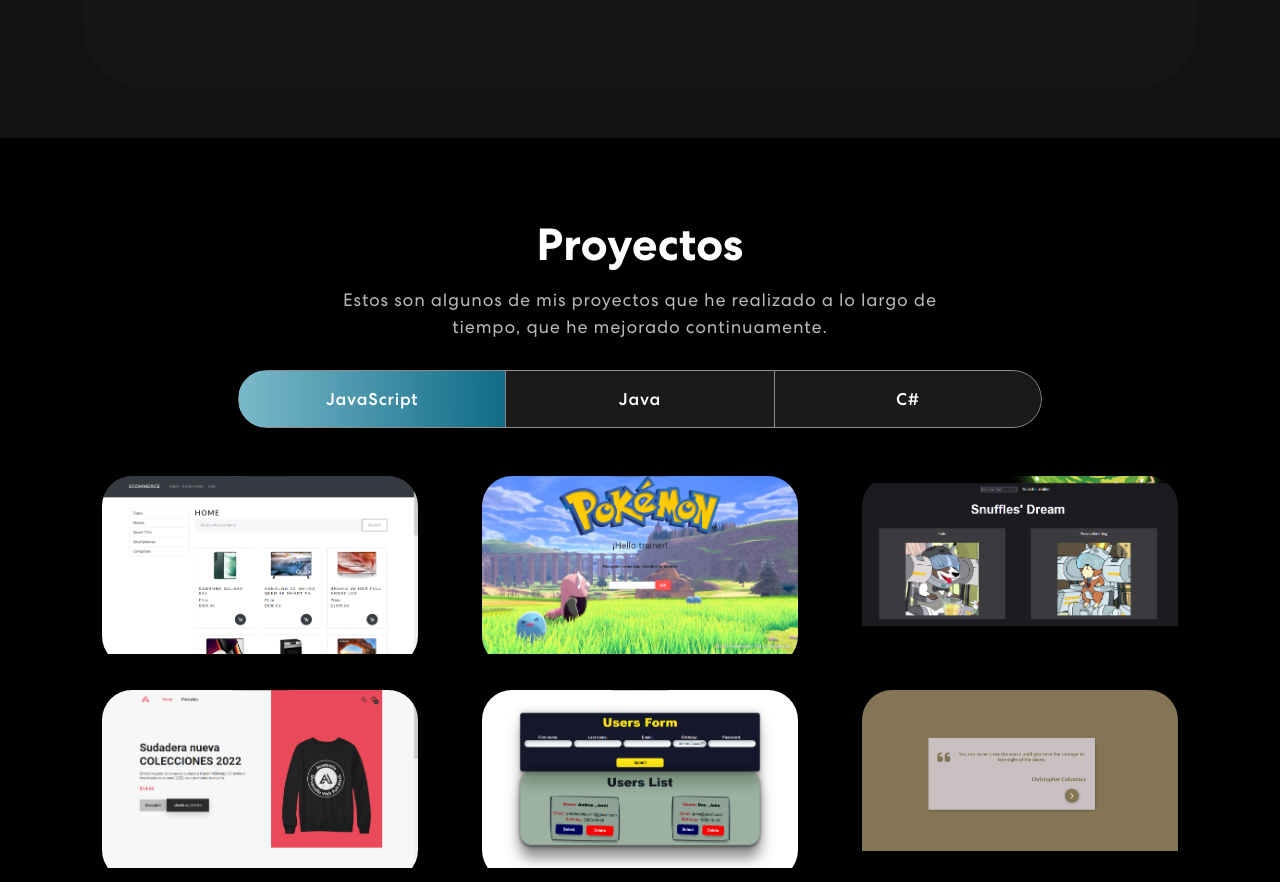
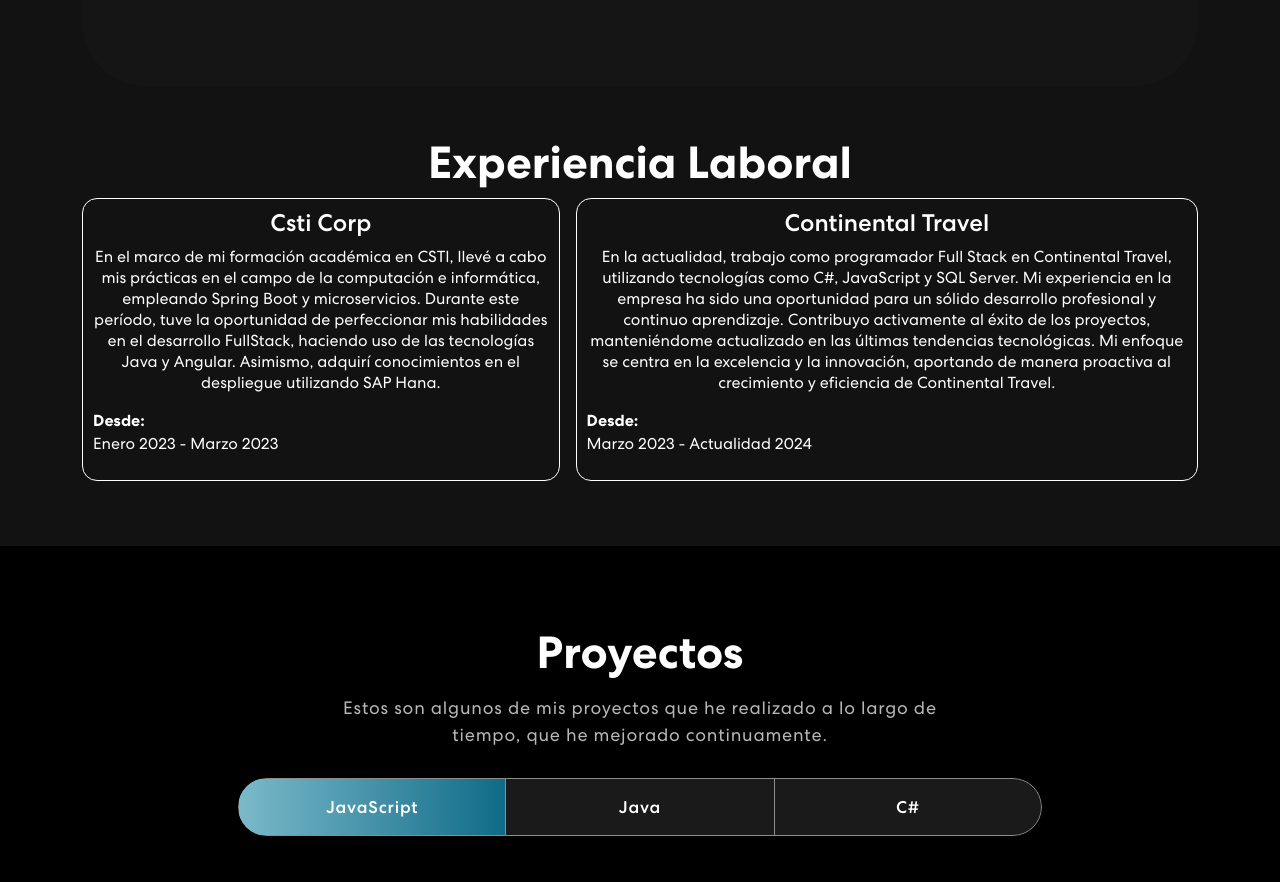
Before and after one commit to Andree1103/PortafolioPro, a React (Vite) app: page / in a window 1280 px wide. Shown: the part 1220-2102 px from the top of the page. Built offline with nearby package versions, Linux system fonts and the light colour scheme.

Commit message:
actualizando portafolio

```diff
--- a/src/App.css
+++ b/src/App.css
@@ -495,7 +495,32 @@
   right: 0;
   z-index: -4;
 }
+/************ Experiencia CSS ***********/
+.experience-div {
+  display: flex;
+  gap: 1rem;
+  margin-top: 25px;
+}
+.exp-h2 {
+  font-size: 45px;
+  font-weight: 700;
+  text-align: center;
+}
+.exp-h4 {
+  text-align: center;
+}
 
+.exp-div {
+  border: 1px white solid;
+  padding: 10px;
+  border-radius: 15px;
+}
+
+@media (max-width: 450px) {
+  .experience-div {
+    flex-direction: column;
+  }
+}
 /************ Projects Css ************/
 .contact {
   background: linear-gradient(90.21deg, #81bece -5.91%, #036280 111.58%);
--- a/src/App.jsx
+++ b/src/App.jsx
@@ -9,6 +9,7 @@
 import Footer from "./components/Footer";
 import { IntlProvider, FormattedMessage } from "react-intl";
 import MensajesIngles from "./lang/en-US.json";
+import Experiencie from "./components/Experiencie";
 
 function App() {
   return (
@@ -18,6 +19,7 @@
         <NavBars />
         <Banner />
         <Skill />
+        <Experiencie />
         <Projects />
         <Contact />
         <Footer />
--- a/src/components/Banner.jsx
+++ b/src/components/Banner.jsx
@@ -82,7 +82,7 @@
                       />
                     </p>
                     <a
-                      href="https://www.docdroid.net/N4DFVNV/cvpro10-pdf"
+                      href="https://drive.google.com/file/d/1mRtC5aAFv4a2wHEPQWj5ibRCW0wHOj3E/view?usp=sharing"
                       target="_blank"
                     >
                       Descargar CV
--- /dev/null
+++ b/src/components/Experiencie.jsx
@@ -0,0 +1,57 @@
+import React from "react";
+import { Container, Row, Col } from "react-bootstrap";
+import CTOnline from "../assets/img/ctoexp.svg";
+import CstiCorp from "../assets/img/logocsti.svg";
+
+const Experiencie = () => {
+  return (
+    <section className="Experience">
+      <Container id="experience">
+        <Row className="aling-items-center" style={{ marginBottom: "65px" }}>
+          <h2 className="exp-h2">Experiencia Laboral</h2>
+          <div className="experience-div">
+            <div className="exp-div">
+              <h4 className="exp-h4">Csti Corp</h4>
+              <p className="exp-h4">
+                En el marco de mi formación académica en CSTI, llevé a cabo mis
+                prácticas en el campo de la computación e informática, empleando
+                Spring Boot y microservicios. Durante este período, tuve la
+                oportunidad de perfeccionar mis habilidades en el desarrollo
+                FullStack, haciendo uso de las tecnologías Java y Angular.
+                Asimismo, adquirí conocimientos en el despliegue utilizando SAP
+                Hana.
+              </p>
+              <div>
+                <span>
+                  <b>Desde:</b>
+                </span>
+                <p>Enero 2023 - Marzo 2023</p>
+              </div>
+            </div>
+            <div className="exp-div">
+              <h4 className="exp-h4">Continental Travel</h4>
+              <p className="exp-h4">
+                En la actualidad, trabajo como programador Full Stack en
+                Continental Travel, utilizando tecnologías como C#, JavaScript y
+                SQL Server. Mi experiencia en la empresa ha sido una oportunidad
+                para un sólido desarrollo profesional y continuo aprendizaje.
+                Contribuyo activamente al éxito de los proyectos, manteniéndome
+                actualizado en las últimas tendencias tecnológicas. Mi enfoque
+                se centra en la excelencia y la innovación, aportando de manera
+                proactiva al crecimiento y eficiencia de Continental Travel.
+              </p>
+              <div>
+                <span>
+                  <b>Desde:</b>
+                </span>
+                <p>Marzo 2023 - Actualidad 2024</p>
+              </div>
+            </div>
+          </div>
+        </Row>
+      </Container>
+    </section>
+  );
+};
+
+export default Experiencie;
--- a/src/components/NavBars.jsx
+++ b/src/components/NavBars.jsx
@@ -64,6 +64,17 @@
               Habilidades
             </Nav.Link>
             <Nav.Link
+              href="#experience"
+              className={
+                activeLink === "experience"
+                  ? "active navbar-link"
+                  : "navbar-link"
+              }
+              onClick={() => onUpdateActiveLink("experience")}
+            >
+              Experiencia
+            </Nav.Link>
+            <Nav.Link
               href="#projects"
               className={
                 activeLink === "projects" ? "active navbar-link" : "navbar-link"
--- a/src/lang/en-US.json
+++ b/src/lang/en-US.json
@@ -1,5 +1,5 @@
 {
   "app.welcome": "Bienvenido a mi portafolio",
   "app.title": "{text}",
-  "app.presentation": "Desarrollador web con habilidades de liderazgo, creativida,Innovador,dispuesto al cambio y manejo del trabajo en equipo. Me gustar cumplir y ser responsable en cualquier problema o trabajo."
+  "app.presentation": "Desarrollador web con habilidades de liderazgo, creatividad, innovador, dispuesto al cambio y manejo del trabajo en equipo. Me gustar cumplir y ser responsable en cualquier problema o trabajo."
 }
```
Also changed, not shown: src/assets/img/ctoexp.svg (added), src/assets/img/logocsti.svg (added).
